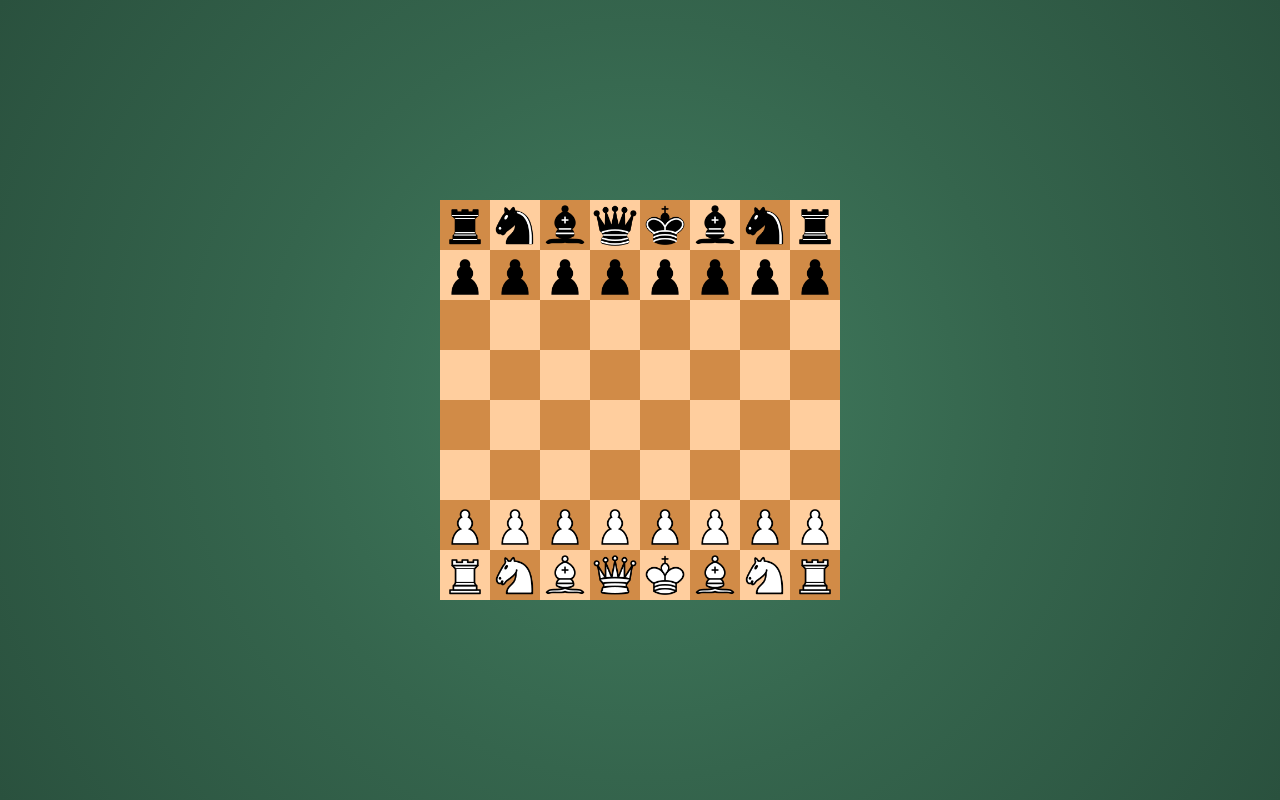
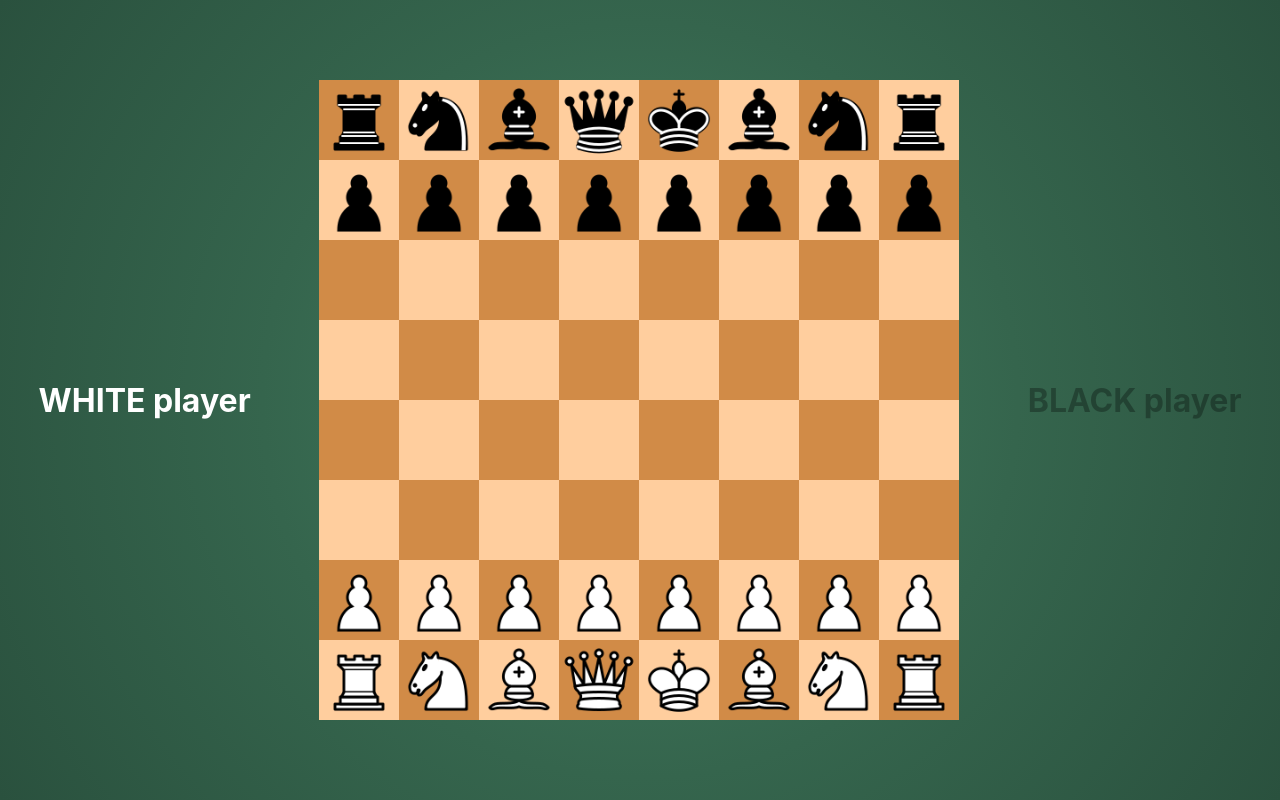
Before and after one commit to JelenaStrbac/chess, a React (Create React App) app: page / in a window 1280 px wide. Built offline with nearby package versions, Linux system fonts and the light colour scheme.

Commit message:
[feat]: reducer logic and basic UI with players

```diff
--- /dev/null
+++ b/src/components/Player.js
@@ -0,0 +1,27 @@
+import styled from "styled-components";
+
+const Player = (props) => {
+  return (
+    <PlayerContainer color={props.color} activePlayer={props.activePlayer}>
+      {props.children} player
+    </PlayerContainer>
+  );
+};
+
+const PlayerContainer = styled.div`
+  color: ${(props) =>
+    props.color === "white"
+      ? props.activePlayer === "W"
+        ? "white"
+        : "rgba(255, 255, 255, 0.3)"
+      : props.activePlayer === "B"
+      ? "black"
+      : "rgba(0, 0, 0, 0.3)"};
+  font-size: 2rem;
+  font-weight: bold;
+  display: flex;
+  justify-content: center;
+  align-items: center;
+`;
+
+export default Player;
--- a/src/components/Square.js
+++ b/src/components/Square.js
@@ -31,16 +31,19 @@ const figures = {
 const Square = (props) => {
   return (
     <SquareContainer
-      id={props.id}
+      id={props.field}
+      name={props.fig}
       color={props.color}
       onClick={props.handleClick}
+      active={props.active}
     >
       {props.fig ? (
         <img
-          width="50px"
-          height="50px"
+          width="80px"
+          height="80px"
           src={figures[props.fig]}
-          id={props.id}
+          id={props.field}
+          name={props.fig}
           alt={props.fig}
         />
       ) : null}
@@ -50,12 +53,17 @@ const Square = (props) => {
 
 const SquareContainer = styled.div`
   background-color: ${(props) =>
-    props.color === "white" ? "#ffce9e" : "#d18b47"};
-  width: 50px;
-  height: 50px;
+    props.color === "selected"
+      ? "#abd88d"
+      : props.color === "white"
+      ? "#ffce9e"
+      : "#d18b47"};
+  width: 80px;
+  height: 80px;
   display: flex;
   justify-content: center;
   align-items: center;
+  cursor: ${(props) => (props.active ? "not-allowed" : "pointer")};
 `;
 
 export default Square;
--- a/src/containers/Chess.js
+++ b/src/containers/Chess.js
@@ -2,30 +2,67 @@ import styled from "styled-components";
 import { useDispatch, useSelector } from "react-redux";
 
 import Square from "../components/Square";
+import { selectAndMoveFigure } from "../store/slices/board/boardSlice";
+import Player from "../components/Player";
 
-const Chess = (props) => {
-  //const dispatch = useDispatch();
-  const { board } = useSelector((state) => state.board);
+const Chess = () => {
+  const dispatch = useDispatch();
+  const { board } = useSelector((state) => state.game);
 
-  //console.log(board.flat());
+  const { activePlayer } = useSelector((state) => state.game);
+
+  const { selectedField } = useSelector((state) => state.game);
+  const [row, column] = selectedField?.split("-");
+
+  const onClickHandler = (e) => {
+    const currTargetedField = e.target.id;
+    const currTargetedFigure = e.target.name;
+
+    dispatch(selectAndMoveFigure(currTargetedField, currTargetedFigure));
+  };
 
   return (
-    <ChessContainer>
+    <Container>
+      <Player color="white" activePlayer={activePlayer}>
+        WHITE
+      </Player>
+
+      <ChessBoardContainer>
         {board.map((el, i) =>
           el.map((elem, j) => (
             <Square
-            key={j}
-            id={elem}
-            color={(i + j) % 2 ? "white" : "black"}
+              key={`${i}-${j}`}
+              field={`${i}-${j}`}
+              color={
+                Number(row) === i && Number(column) === j
+                  ? "selected"
+                  : (i + j) % 2
+                  ? "white"
+                  : "black"
+              }
               fig={elem}
+              handleClick={onClickHandler}
             ></Square>
           ))
         )}
-    </ChessContainer>
+      </ChessBoardContainer>
+
+      <Player color="black" activePlayer={activePlayer}>
+        BLACK
+      </Player>
+    </Container>
   );
 };
 
-const ChessContainer = styled.div`
+const Container = styled.div`
+  display: flex;
+  justify-content: space-evenly;
+  align-items: center;
+  height: 100%;
+  width: 100%;
+`;
+
+const ChessBoardContainer = styled.div`
   display: grid;
   grid-template-columns: repeat(8, 1fr);
   grid-auto-rows: 1fr;
--- a/src/store/slices/board/boardSlice.js
+++ b/src/store/slices/board/boardSlice.js
@@ -1,4 +1,6 @@
 import { createSlice } from "@reduxjs/toolkit";
+import checkField from "../../../utils/checkField";
+import movingFigures from "../../../utils/movingFigures";
 
 export const initialState = {
   board: [
@@ -11,40 +13,65 @@ export const initialState = {
     ["WP", "WP", "WP", "WP", "WP", "WP", "WP", "WP"],
     ["WR", "WN", "WB", "WQ", "WK", "WB", "WN", "WR"],
   ],
+  activePlayer: "W",
+  activePlayerStatus: "selecting",
+  selectedField: "",
+  current: {
+    field: "",
+    figure: "",
+  },
 };
 
 const boardSlice = createSlice({
   name: "board",
   initialState,
   reducers: {
-    increment: (state) => {
-      state.count = state.count + 1;
-    },
-    decrement: (state) => {
-      state.count = state.count - 1;
+    // 1. reducer
+    selectAndMoveFigure: {
+      reducer(state, action) {
+        const { currField, currFigure } = action.payload;
+
+        if (
+          state.activePlayerStatus === "selecting" &&
+          state.activePlayer === currFigure?.[0]
+        ) {
+          state.current.field = currField;
+          state.current.figure = currFigure;
+          state.selectedField = currField;
+          state.activePlayerStatus = "moving";
+        }
+
+        const [currRow, currCol] = state.current.field?.split("-");
+        const [wanRow, wanCol] = currField?.split("-");
+
+        if (
+          state.activePlayerStatus === "moving" &&
+          state.activePlayer === state.current.figure[0] &&
+          checkField(state.board, state.activePlayer, wanRow, wanCol) &&
+          movingFigures[state.current.figure[1]](
+            state.activePlayer,
+            currRow,
+            currCol,
+            wanRow,
+            wanCol
+          )
+        ) {
+          state.selectedField = `${wanRow}-${wanCol}`;
+          state.board[wanRow][wanCol] = state.current.figure;
+          state.board[currRow][currCol] = null;
+          state.activePlayerStatus = "selecting";
+          state.activePlayer = state.activePlayer === "W" ? "B" : "W";
+        }
+      },
+      prepare(currField, currFigure) {
+        return {
+          payload: { currField, currFigure },
+        };
+      },
     },
   },
 });
 
-export const { increment, decrement } = boardSlice.actions;
+export const { selectAndMoveFigure } = boardSlice.actions;
 
 export default boardSlice.reducer;
-
-// const boardSlice = createSlice({
-//   name: "board",
-//   initialState,
-//   reducers: {
-//     // addTodo(state, action) {
-//     //   const { id, text } = action.payload;
-//     //   state.push({ id, text, completed: false });
-//     // },
-//     // toggleTodo(state, action) {
-//     //   const todo = state.find((todo) => todo.id === action.payload);
-//     //   if (todo) {
-//     //     todo.completed = !todo.completed;
-//     //   }
-//     // },
-//   },
-// });
-
-//export const { addTodo, toggleTodo } = boardSlice.actions;
--- a/src/store/store.js
+++ b/src/store/store.js
@@ -4,7 +4,7 @@ import boardReducer from "./slices/board/boardSlice";
 const store = configureStore({
   reducer: {
     // ovde upisati nazive reducer-a (levo je naziv koji ce nam biti u state-u i u ReduxDevTools-u)
-    board: boardReducer,
+    game: boardReducer,
   },
 });
 
--- /dev/null
+++ b/src/utils/checkField.js
@@ -0,0 +1,15 @@
+const checkField = (board, activePlayer, wanRow, wanCol) => {
+  const figOnField = board[Number(wanRow)][Number(wanCol)];
+
+  // 1. odabrano polje je null (dakle, prazno);
+  //     ili
+  // 2. odabrano polje je popunjeno, ali od suprotnog igraca
+
+  if (!figOnField || (figOnField && activePlayer !== figOnField[0])) {
+    return true;
+  } else {
+    return false;
+  }
+};
+
+export default checkField;
--- /dev/null
+++ b/src/utils/movingFigures.js
@@ -0,0 +1,13 @@
+const movements = {
+  P: (player, currRow, currCol, wanRow, wanCol) => {
+    if (
+      (player === "W" ? Number(currRow) - 1 : Number(currRow) + 1) ===
+        Number(wanRow) &&
+      Number(currCol) === Number(wanCol)
+    )
+      return true;
+    return false;
+  },
+};
+
+export default movements;
```
Also changed, not shown: 1 other file (tests, documents, lock files or other folders). Lines whose indentation alone changed are shown as unchanged.
